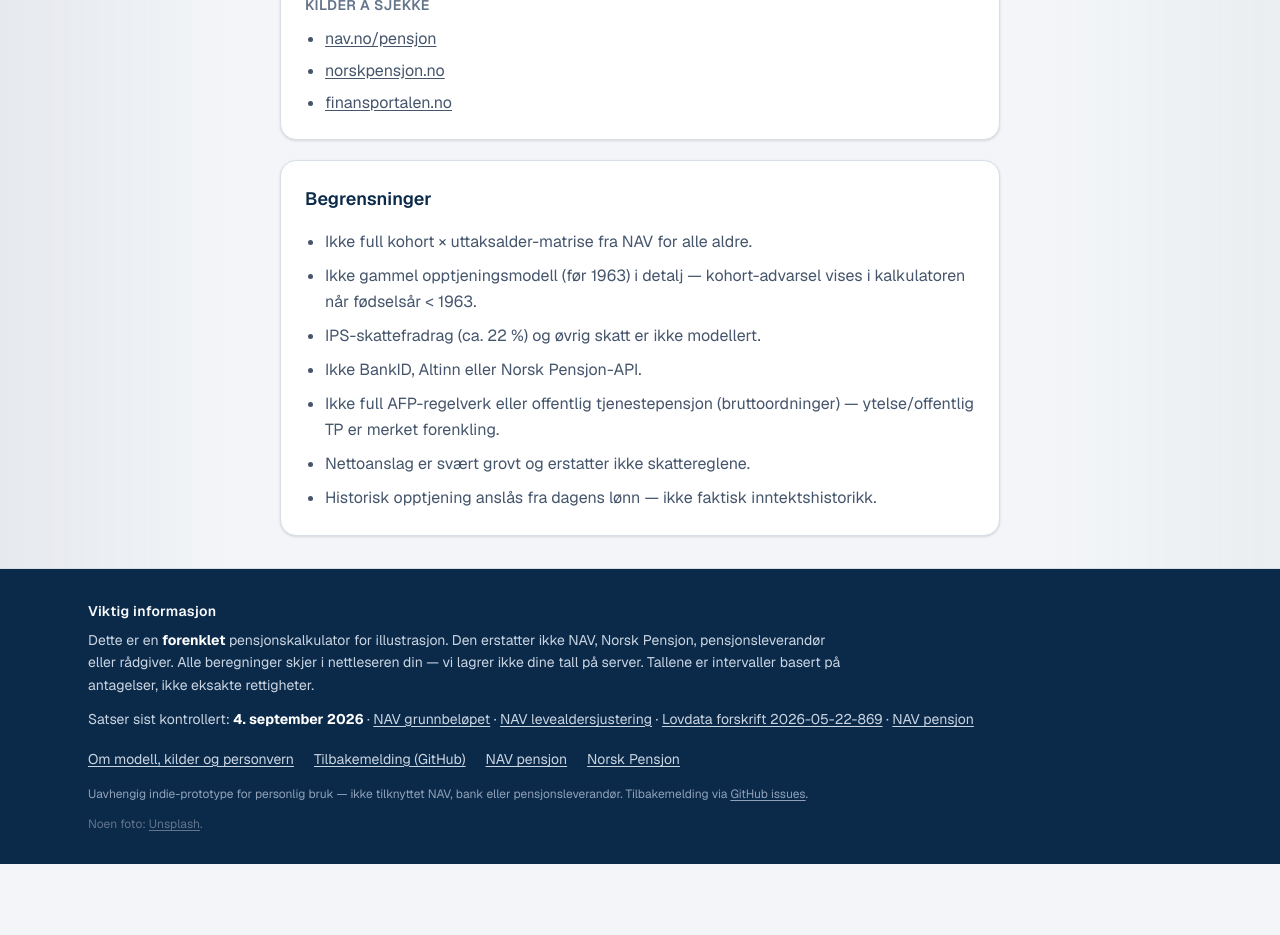
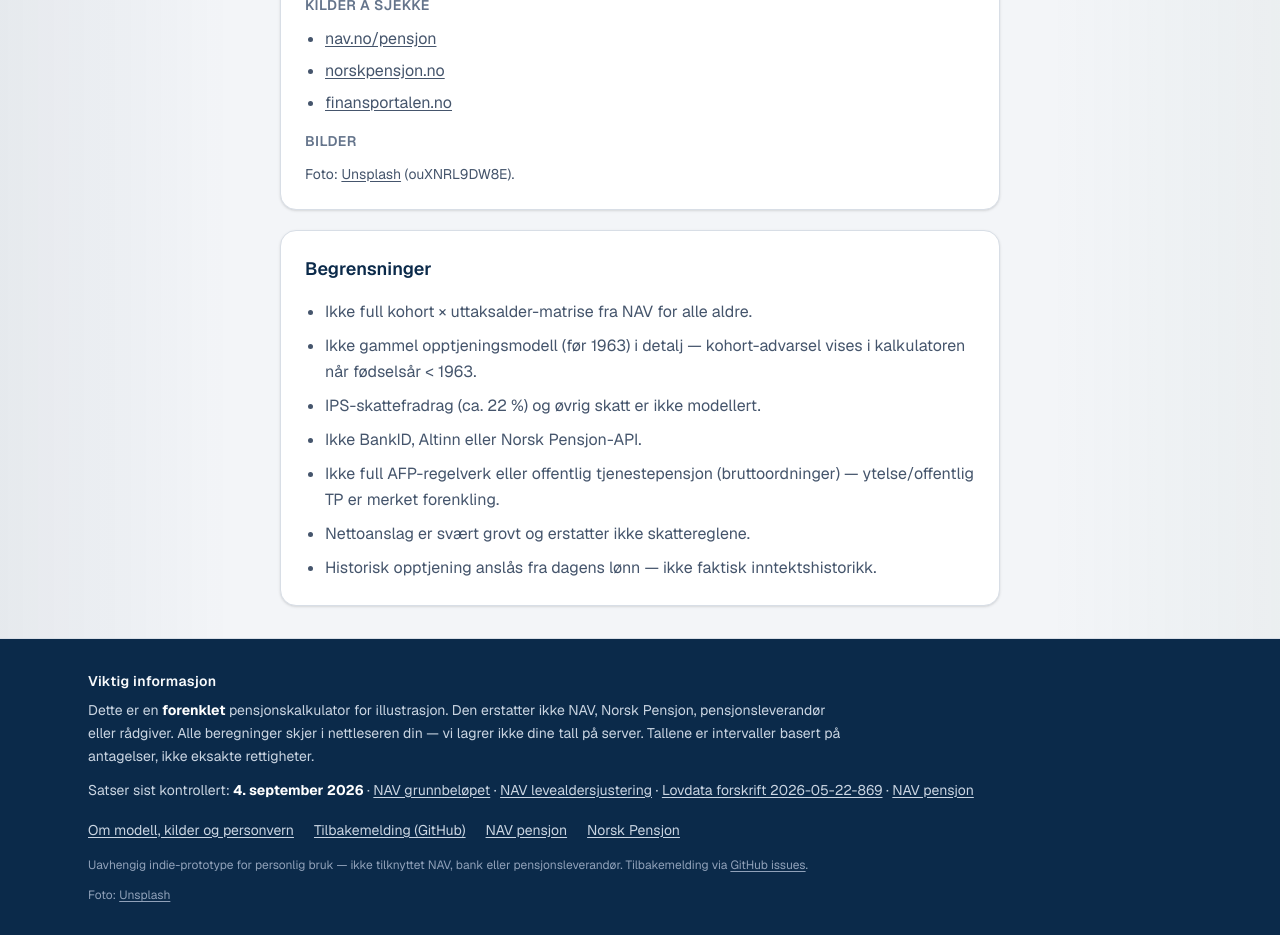
Before and after one commit to jonasc3-cyber/pensjonskalkulator, a Next.js app: page /om in a window 1280 px wide. Shown: the part 2860-3795 px from the top of the page. Before the commit the page ends 3724 px from the top, so only its background shows below. Built offline with nearby package versions, Linux system fonts and the light colour scheme.

Commit message:
Komprimer silhuett-skillebånd og mer nøyaktig Unsplash-kreditering
Mindre webp, full bredde i grid, direkte fotolenke i footer og Om.

```diff
--- a/app/om/page.tsx
+++ b/app/om/page.tsx
@@ -302,6 +302,24 @@ export default function OmPage() {
               </li>
             </ul>
           </div>
+
+          <div className="space-y-3">
+            <SubHeading>Bilder</SubHeading>
+            <p className="text-slate-600 leading-relaxed text-sm">
+              Foto:{" "}
+              <a
+                className="underline underline-offset-2 hover:text-primary"
+                href="https://unsplash.com/photos/ouXNRL9DW8E"
+                target="_blank"
+                rel="noopener noreferrer"
+              >
+                Unsplash
+              </a>
+              {" "}
+              (ouXNRL9DW8E).
+            </p>
+          </div>
+
         </OmCard>
 
         <OmCard title="Begrensninger">
--- a/components/Footer.tsx
+++ b/components/Footer.tsx
@@ -80,17 +80,16 @@ export function Footer() {
           </a>
           .
         </p>
-        <p className="mt-3 text-xs text-slate-500">
-          Noen foto:{" "}
+        <p className="mt-3 text-xs text-slate-400">
+          Foto:{" "}
           <a
-            href="https://unsplash.com"
-            className="underline underline-offset-2 hover:text-slate-300"
+            href="https://unsplash.com/photos/ouXNRL9DW8E"
+            className="underline underline-offset-2 hover:text-white"
             target="_blank"
             rel="noopener noreferrer"
           >
             Unsplash
           </a>
-          .
         </p>
       </div>
     </footer>
--- a/components/InputsPanel.tsx
+++ b/components/InputsPanel.tsx
@@ -175,7 +175,10 @@ export function InputsPanel({
           </label>
         </Field>
 
-        <SectionDivider src="/divider-savings.webp" />
+        <SectionDivider
+          src="/divider-savings.webp"
+          className="sm:col-span-2"
+        />
 
         <TpAccounts
           accounts={values.tpAccounts}
```
Also changed, not shown: public/divider-savings.webp.
